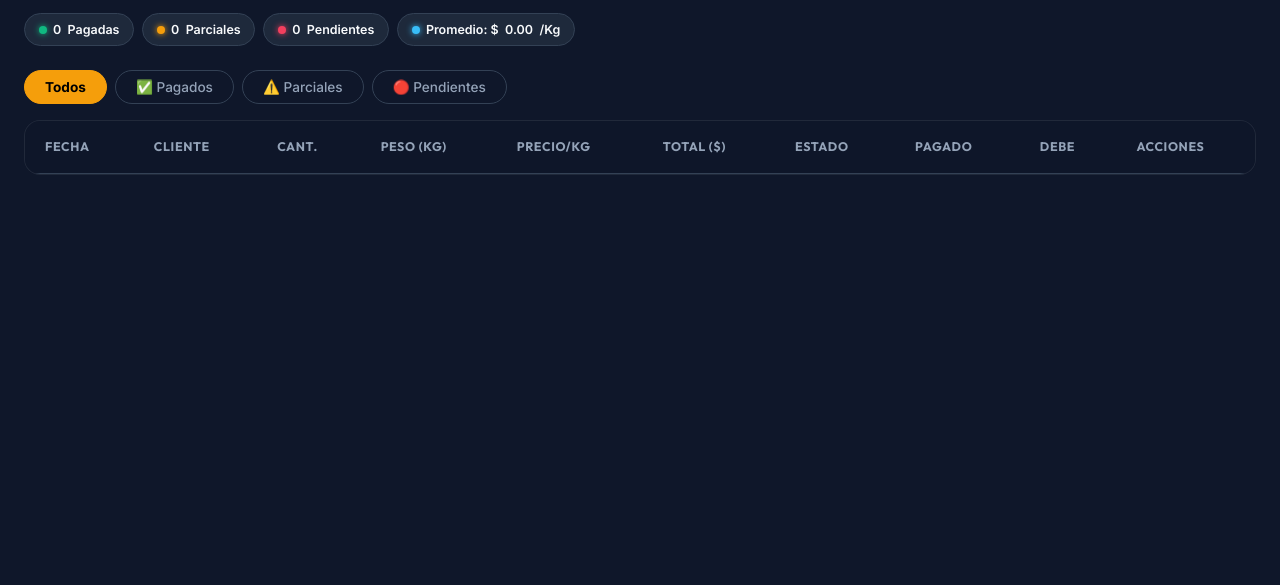
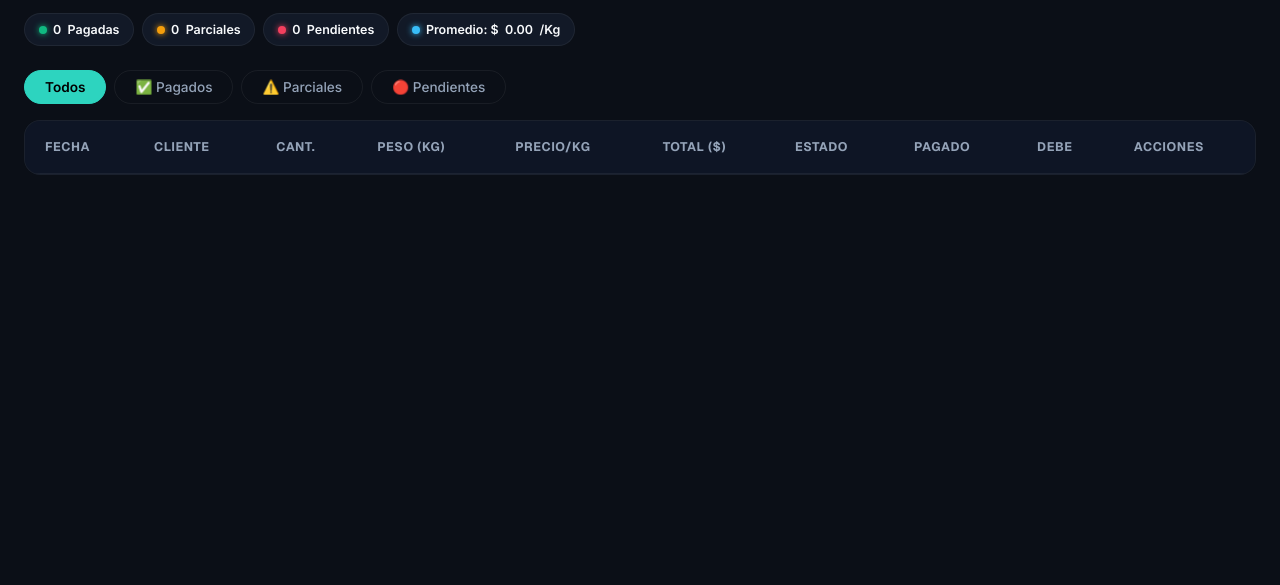
Before and after one commit to jorgemdeoca/inventarioavicola, a website: page public/index.html in a window 1280 px wide. Shown: the part 215-800 px from the top of the page. Drawn offline with nearby package versions, Linux system fonts and the light colour scheme; no server answers; sample sign-in values are in the browser's storage.

Commit message:
tercera prueba usando ambas skill Ui

```diff
--- a/public/css/styles.css
+++ b/public/css/styles.css
@@ -5,13 +5,18 @@
 
 /* --- CSS Variables --- */
 :root {
-  --primary: #F59E0B;
-  --primary-dark: #D97706;
-  --primary-light: #FCD34D;
-  --bg-main: #0F172A;
-  --bg-surface: #1E293B;
-  --bg-surface-light: #334155;
-  --bg-hover: #3B4A63;
+  /* Premium Teal Accent */
+  --primary: #2DD4BF;
+  --primary-dark: #14B8A6;
+  --primary-light: #5EEAD4;
+
+  /* Deep Slate Backgrounds */
+  --bg-main: #0B0F17;
+  --bg-surface: #121927;
+  --bg-surface-light: #1E293B;
+  --bg-hover: #1E293B;
+
+  /* Status Colors */
   --success: #10B981;
   --success-bg: rgba(16,185,129,0.12);
   --warning: #F59E0B;
@@ -20,22 +25,30 @@
   --danger-bg: rgba(244,63,94,0.12);
   --info: #38BDF8;
   --info-bg: rgba(56,189,248,0.12);
+
+  /* Typography Colors */
   --text-primary: #F8FAFC;
   --text-secondary: #94A3B8;
-  --text-muted: #64748B;
-  --border: #334155;
-  --border-light: #475569;
+  --text-muted: #475569;
+
+  /* Borders and Glass */
+  --border: rgba(255, 255, 255, 0.06);
+  --border-light: rgba(255, 255, 255, 0.1);
+  --glass: rgba(18, 25, 39, 0.7);
+  --glass-border: rgba(255, 255, 255, 0.05);
+
+  /* Radii & Shadows */
   --radius-sm: 8px;
   --radius-md: 12px;
   --radius-lg: 16px;
   --radius-xl: 20px;
   --shadow: 0 4px 24px rgba(0,0,0,0.3);
-  --shadow-lg: 0 8px 40px rgba(0,0,0,0.4);
-  --glass: rgba(15, 23, 42, 0.7);
-  --glass-border: rgba(255, 255, 255, 0.08);
+  --shadow-lg: 0 12px 48px rgba(0,0,0,0.4);
+
+  /* Utils */
   --transition: 0.2s ease-in-out;
   --font-body: 'Inter', -apple-system, BlinkMacSystemFont, sans-serif;
-  --font-heading: 'Outfit', -apple-system, BlinkMacSystemFont, sans-serif;
+  --font-heading: 'Geist', -apple-system, BlinkMacSystemFont, sans-serif;
 }
 
 /* --- Reset & Base --- */
@@ -573,19 +586,31 @@ body {
    LIGHT THEME
    ============================================= */
 [data-theme="light"] {
-  --bg-main: #F1F5F9;
+  /* Premium Teal Accent for Light Mode */
+  --primary: #0D9488;
+  --primary-dark: #0F766E;
+  --primary-light: #14B8A6;
+
+  /* Crisp Whites and Grays */
+  --bg-main: #FAFAFA;
   --bg-surface: #FFFFFF;
-  --bg-surface-light: #E2E8F0;
-  --bg-hover: #CBD5E1;
+  --bg-surface-light: #F1F5F9;
+  --bg-hover: #E2E8F0;
+
   --text-primary: #0F172A;
   --text-secondary: #475569;
   --text-muted: #94A3B8;
-  --border: #CBD5E1;
-  --border-light: #94A3B8;
-  --shadow: 0 4px 24px rgba(0,0,0,0.08);
-  --shadow-lg: 0 8px 40px rgba(0,0,0,0.12);
-  --glass: rgba(255,255,255,0.85);
-  --glass-border: rgba(203,213,225,0.5);
+
+  /* Delicate Borders */
+  --border: rgba(0, 0, 0, 0.08);
+  --border-light: rgba(0, 0, 0, 0.12);
+
+  --shadow: 0 4px 24px rgba(0,0,0,0.04);
+  --shadow-lg: 0 12px 48px rgba(0,0,0,0.06);
+
+  --glass: rgba(255, 255, 255, 0.85);
+  --glass-border: rgba(0, 0, 0, 0.06);
+
   --success-bg: rgba(16,185,129,0.1);
   --warning-bg: rgba(245,158,11,0.1);
   --danger-bg: rgba(244,63,94,0.1);
@@ -596,7 +621,7 @@ body {
   border-bottom-color: var(--border);
 }
 [data-theme="light"] .header__title {
-  background: linear-gradient(135deg, var(--primary-dark), #B45309);
+  background: linear-gradient(135deg, var(--primary-light), var(--primary-dark));
   -webkit-background-clip: text; -webkit-text-fill-color: transparent;
   background-clip: text;
 }
@@ -604,10 +629,10 @@ body {
   background: rgba(241,245,249,0.8);
 }
 [data-theme="light"] .ventas-table tbody tr:hover {
-  background: rgba(245,158,11,0.06);
+  background: rgba(13, 148, 136, 0.04);
 }
 [data-theme="light"] .ventas-table td {
-  border-bottom-color: rgba(203,213,225,0.5);
+  border-bottom-color: rgba(0, 0, 0, 0.06);
 }
 [data-theme="light"] .form__input {
   background: #F8FAFC;
@@ -615,7 +640,7 @@ body {
 }
 [data-theme="light"] .modal {
   background: #FFFFFF;
-  box-shadow: 0 20px 60px rgba(0,0,0,0.15);
+  box-shadow: 0 20px 60px rgba(0,0,0,0.1);
 }
 [data-theme="light"] .modal-overlay {
   background: rgba(15,23,42,0.3);
--- a/public/index.html
+++ b/public/index.html
@@ -7,7 +7,7 @@
   <title>🐔 Gestión de Pollos — Inventario &amp; Ventas</title>
   <link rel="preconnect" href="https://fonts.googleapis.com">
   <link rel="preconnect" href="https://fonts.gstatic.com" crossorigin>
-  <link href="https://fonts.googleapis.com/css2?family=Inter:wght@300;400;500;600;700;800;900&family=Outfit:wght@500;600;700;800;900&display=swap" rel="stylesheet">
+  <link href="https://fonts.googleapis.com/css2?family=Geist:wght@300;400;500;600;700;800&family=Inter:wght@400;500;600&display=swap" rel="stylesheet">
   <link rel="stylesheet" href="css/styles.css">
 </head>
 <body>
```
